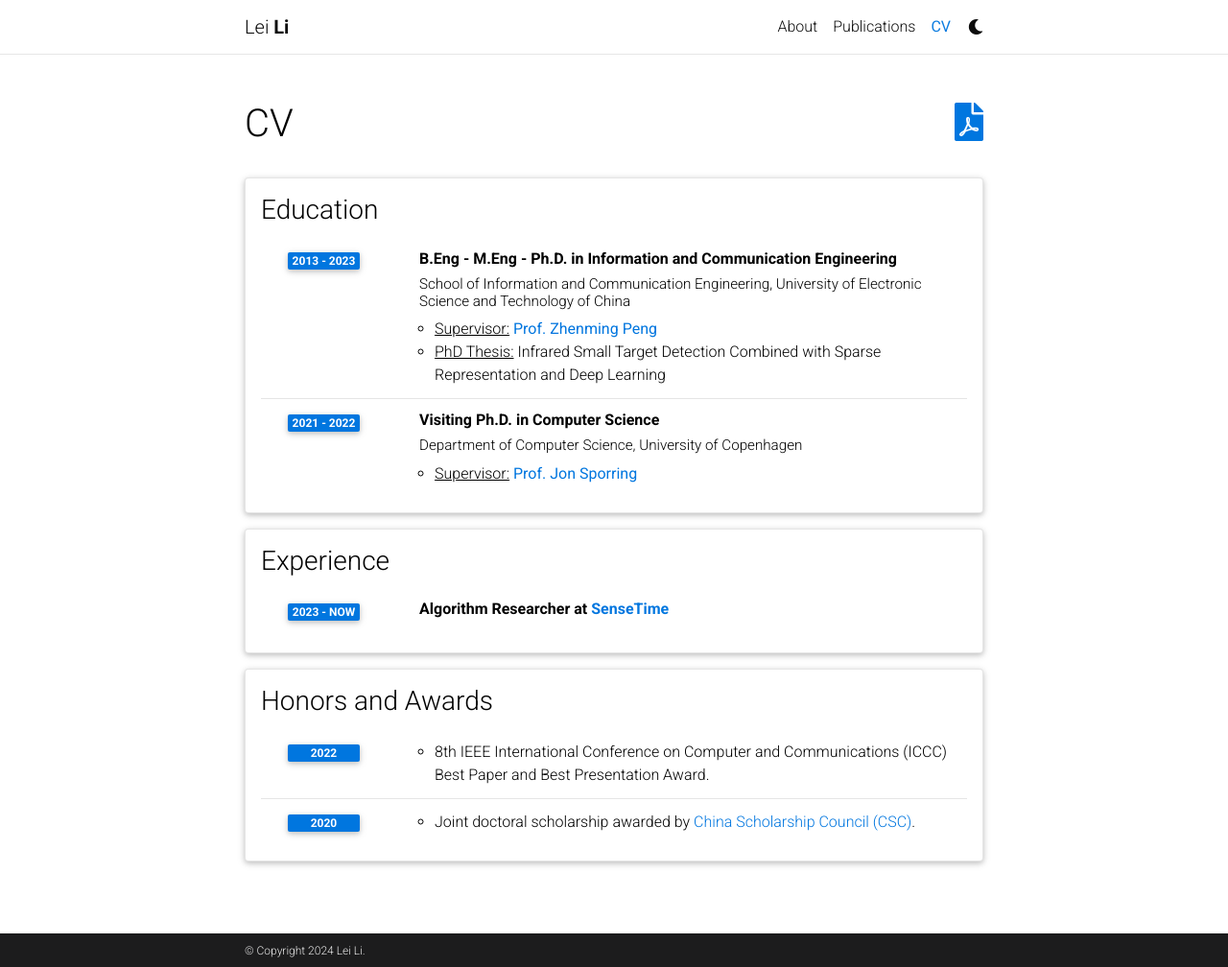
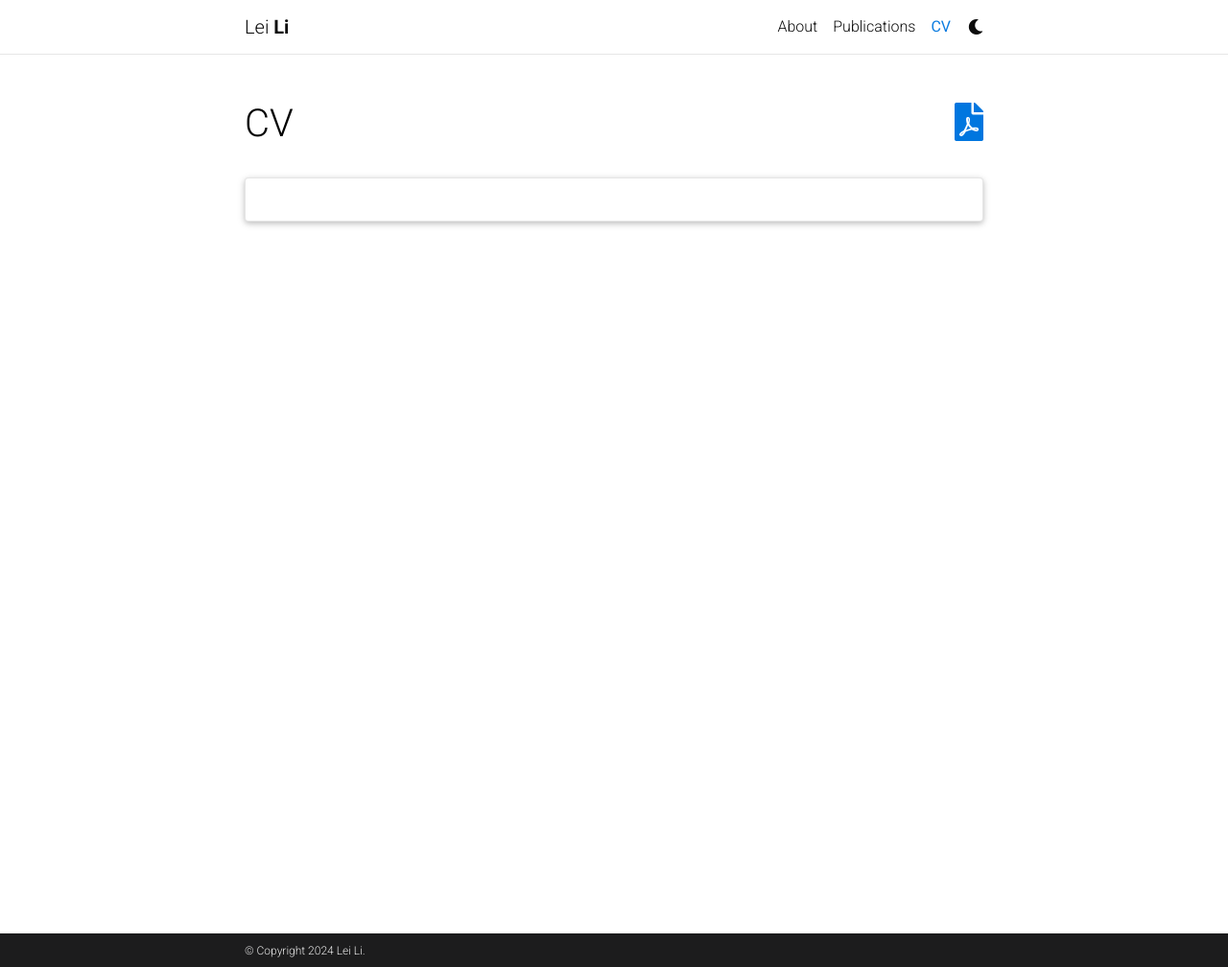
Before and after one commit to llei66/li-lei.github.io, a Jekyll site: the page built from _pages/cv.md, in a window 1280 px wide and 1008 px high. Shown: the whole window at 96% size. Built offline with Jekyll 4.4.1, drawn with Linux system fonts in a browser that asks for light colours; comment, search, counter and statistics services are not loaded; a style sheet for code colours, icons or effects is not loaded.

Commit message:
Update cv.yml

```diff
--- a/_data/cv.yml
+++ b/_data/cv.yml
@@ -8,23 +8,8 @@
 #     - name: Languages
 #       value: English, German
 
-- title: Education
-  type: time_table
-  contents:
-    - title: B.Eng - M.Eng - Ph.D. in Information and Communication Engineering
-      institution: School of Information and Communication Engineering, University of Electronic Science and Technology of China
-      year: 2013 - 2023
-      description:
-        - <u>Supervisor:</u> <a href="https://www.sice.uestc.edu.cn/info/1302/5086.htm"><b>Prof. Zhenming Peng</b></a>
-        - <u>PhD Thesis:</u> Infrared Small Target Detection Combined with Sparse Representation and Deep Learning
-        # - title: Description 3.
-        #   contents:
-        #     - Sub-description 1.
-        #     - Sub-description 2.
-    - title: Visiting Ph.D. in Computer Science
-      institution: Department of Computer Science, University of Copenhagen
-      year: 2021 - 2022
-      description:
+#- title: Education
+
         - <u>Supervisor:</u> <a href="https://sporring.github.io/"><b>Prof. Jon Sporring</b></a>
     # - title: M.Eng. in Signal and Information Processing
     #   institution: School of Optoelectronic Infromation, University of Electronic Science and Technology of China
@@ -36,12 +21,12 @@
     #   year: 2013 - 2017
 
 
-- title: Experience
-  type: time_table
-  contents:
-    - title: Algorithm Researcher at <a href="https://www.sensetime.com/cn">SenseTime</a>
+# - title: Experience
+#  type: time_table
+#  contents:
+#    - title: Algorithm Researcher at <a href="https://www.sensetime.com/cn">SenseTime</a>
       # institution: Institute for Advanced Study, Princeton University
-      year: 2023 - Now
+#      year: 2023 - Now
       # description:
       #   - Description 1.
       #   - Description 2.
@@ -77,15 +62,6 @@
 #       year: 2015-now
 #       description: A beautiful, simple, clean, and responsive Jekyll theme for academics.
 
-- title: Honors and Awards
-  type: time_table
-  contents:
-    - year: 2022
-      items:
-        - 8th IEEE International Conference on Computer and Communications (ICCC) Best Paper and Best Presentation Award.
-    - year: 2020
-      items:
-        - Joint doctoral scholarship awarded by <a href="https://www.csc.edu.cn/">China Scholarship Council (CSC)</a>.
 
 
 # - title: Academic Interests
```
